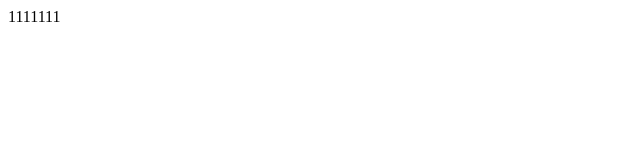
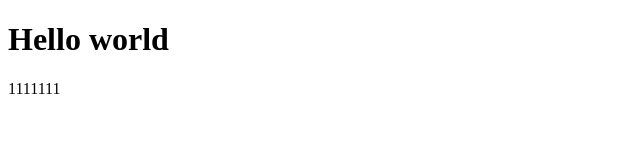
Before and after one commit to Joannexq/Joannexq.github.io, a plain HTML site: page index.html in a window 1280 px wide. Shown: the whole page, without its empty margins (0-640 px from the left). Drawn offline with Linux system fonts and the light colour scheme.

Commit message:
Update index.html

```diff
--- a/index.html
+++ b/index.html
@@ -1,10 +1,7 @@
 <!DOCTYPE html>
 <html>
-<head>
-    <meta charset="utf-8" />
-    <title >11</title>
-</head>
-<body
-      <p>1111111</p>
+<body>
+    <h1>Hello world</h1>
+    <p>1111111</p>
 </body>
 </html>
```
